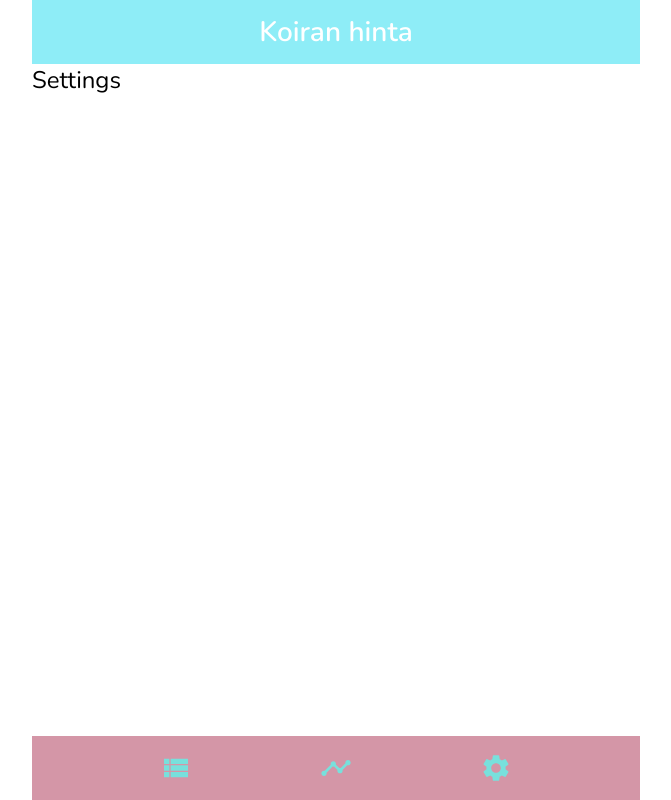
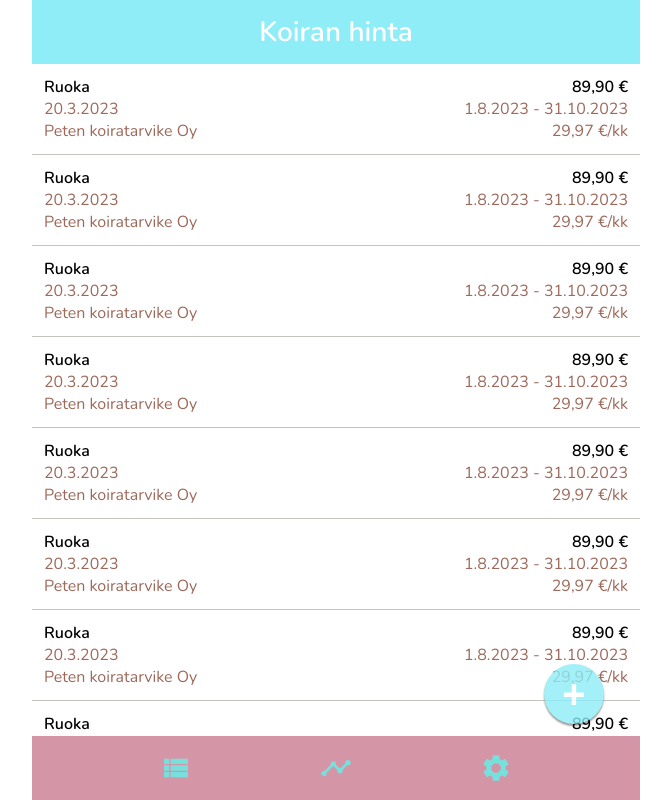
Before and after one commit to TiiaJau/koiran-hinta, a React (Vite) app: page / in a window 1280 px wide. Shown: the whole page, without its empty margins (304-975 px from the left). Built offline with nearby package versions, Linux system fonts and the light colour scheme.

Commit message:
lisää AppRouter-komponentin ja reitityksen

```diff
--- a/src/components/App/App.jsx
+++ b/src/components/App/App.jsx
@@ -1,26 +1,10 @@
-import Settings from '../Settings'
-import Stats from '../Stats'
-import Items from '../Items'
-import { ButtonContainer } from '../../shared/buttons'
-import { FloatingButton } from '../../shared/buttons'
-import Content from '../Content'
-import Menu from '../Menu'
-import Header from '../Header'
-import styles from './App.module.scss'
+import AppRouter from '../AppRouter'
 
 function App() {
 
   return (
     <>
-      <ButtonContainer>
-      <div className={styles.app}>
-        <Header />
-        <Content>
-        <Settings />
-        </Content>
-        <Menu />
-      </div>
-      </ButtonContainer>
+      <AppRouter />
     </>
   )
 }
--- a/src/components/App/App.module.scss
+++ /dev/null
@@ -1,14 +0,0 @@
-@import url('https://fonts.googleapis.com/css2?family=Nunito:wght@400;600&display=swap');
-
-.app {
-  font-family: 'Nunito', sans-serif;
-  max-width: 38rem;
-  margin: 0 auto;
-  display: flex;
-  flex-direction: column;
-  height: 100vh;
-}
-
-.app > * {
-  flex: 1 1 auto;
-}
--- /dev/null
+++ b/src/components/AppRouter/AppRouter.jsx
@@ -0,0 +1,27 @@
+import { createBrowserRouter, RouterProvider } from 'react-router-dom'
+import ErrorPage from '../ErrorPage'
+import Items from '../Items'
+import Root from '../Root'
+import Settings from '../Settings'
+import Stats from '../Stats'
+
+function AppRouter(props) {
+  const router = createBrowserRouter([
+    {
+      path: "/",
+      element: <Root />,
+      errorElement: <ErrorPage />,
+      children: [
+        { path: "", element: <Items /> },
+        { path: "stats", element: <Stats /> },
+        { path: "settings", element: <Settings /> }
+      ]
+    }
+  ])
+
+  return (
+    <RouterProvider router={router} />
+  )
+}
+
+export default AppRouter
--- /dev/null
+++ b/src/components/AppRouter/index.js
@@ -0,0 +1 @@
+export { default } from './AppRouter'
```
